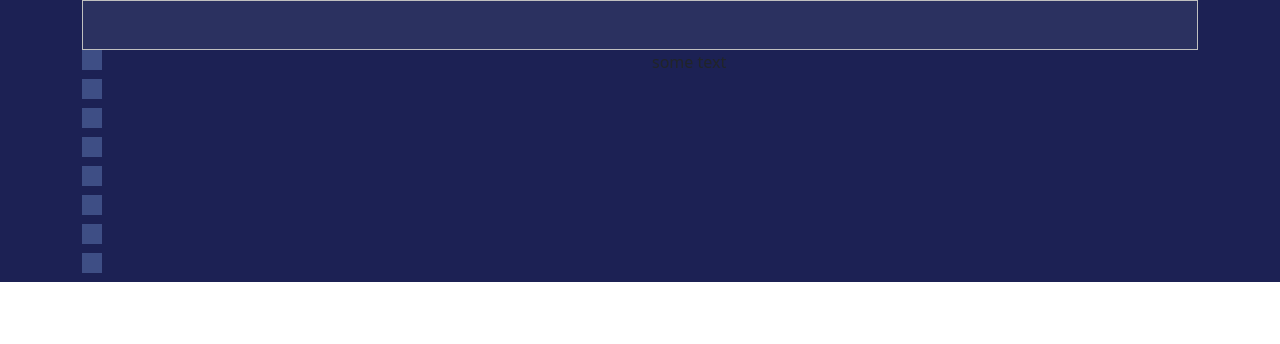
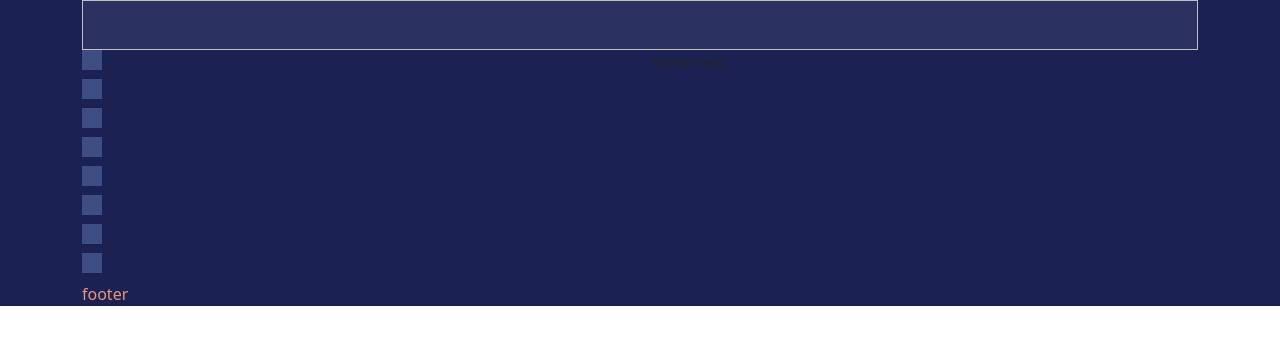
Before and after one commit to ShmidtOtto/spaceMetric, a React (Create React App) app: page / in a window 1280 px wide. Shown: the top 344 px of the page. Built offline with nearby package versions, Linux system fonts and the light colour scheme.

Commit message:
Added a footer component

```diff
--- a/src/App.js
+++ b/src/App.js
@@ -1,7 +1,9 @@
 import Header from './components/headerComponent/headerComponent.js';
 import Main from './components/mainComponent/mainComponent.js';
+import Footer from './components/footerComponent/footerComponent.js';
 import '../node_modules/bootstrap/dist/css/bootstrap.min.css';
-import './App.css'
+import './App.css';
+
 
 function App() {
   return (
@@ -9,6 +11,7 @@ function App() {
       <div className='col'>
         <Header/>
         <Main/>
+        <Footer/>
       </div>
     </div>
   );
--- /dev/null
+++ b/src/components/footerComponent/footerComponent.css
@@ -0,0 +1,3 @@
+.footer {
+    color: darksalmon;
+}
--- /dev/null
+++ b/src/components/footerComponent/footerComponent.js
@@ -0,0 +1,7 @@
+import './footerComponent.css';
+function Footer() {
+    return (
+        <div className='footer'>footer</div>
+    )
+}
+export default Footer;
```
Also changed, not shown: 1 other file (tests, documents, lock files or other folders).
